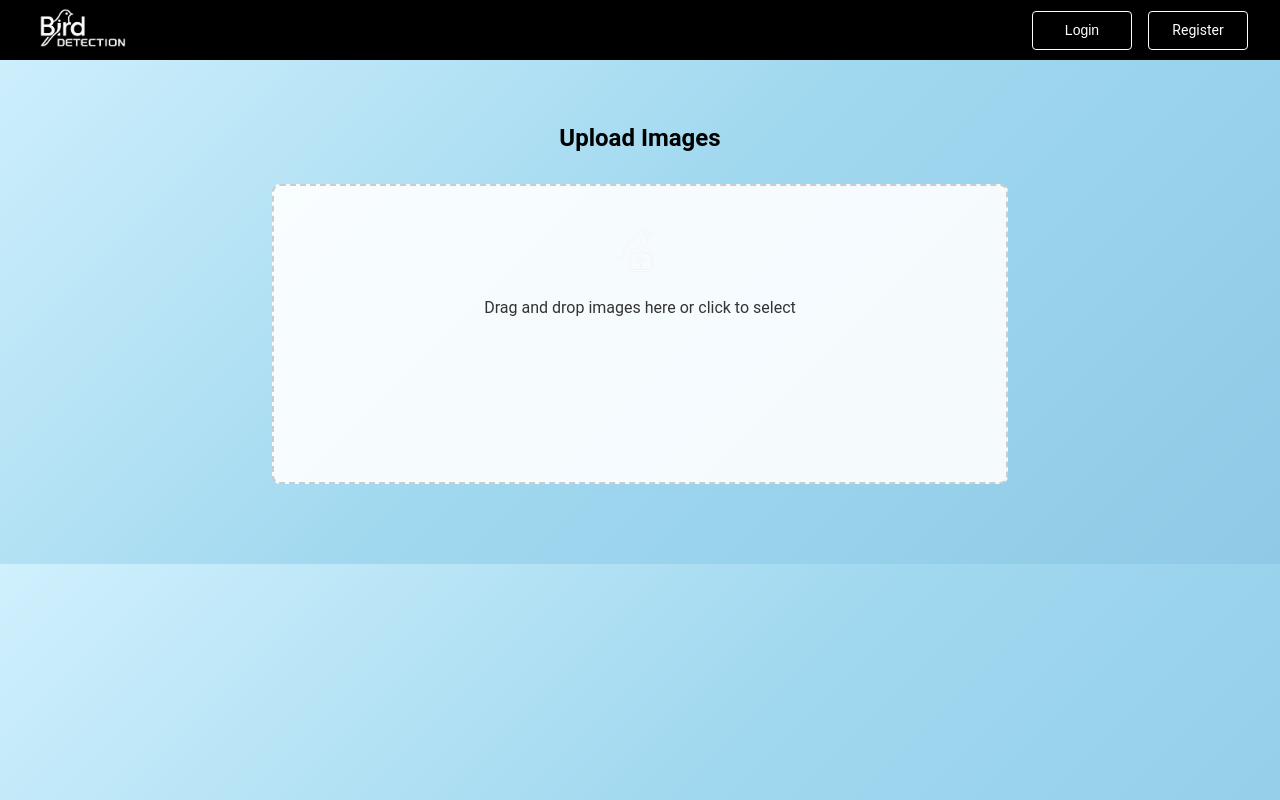
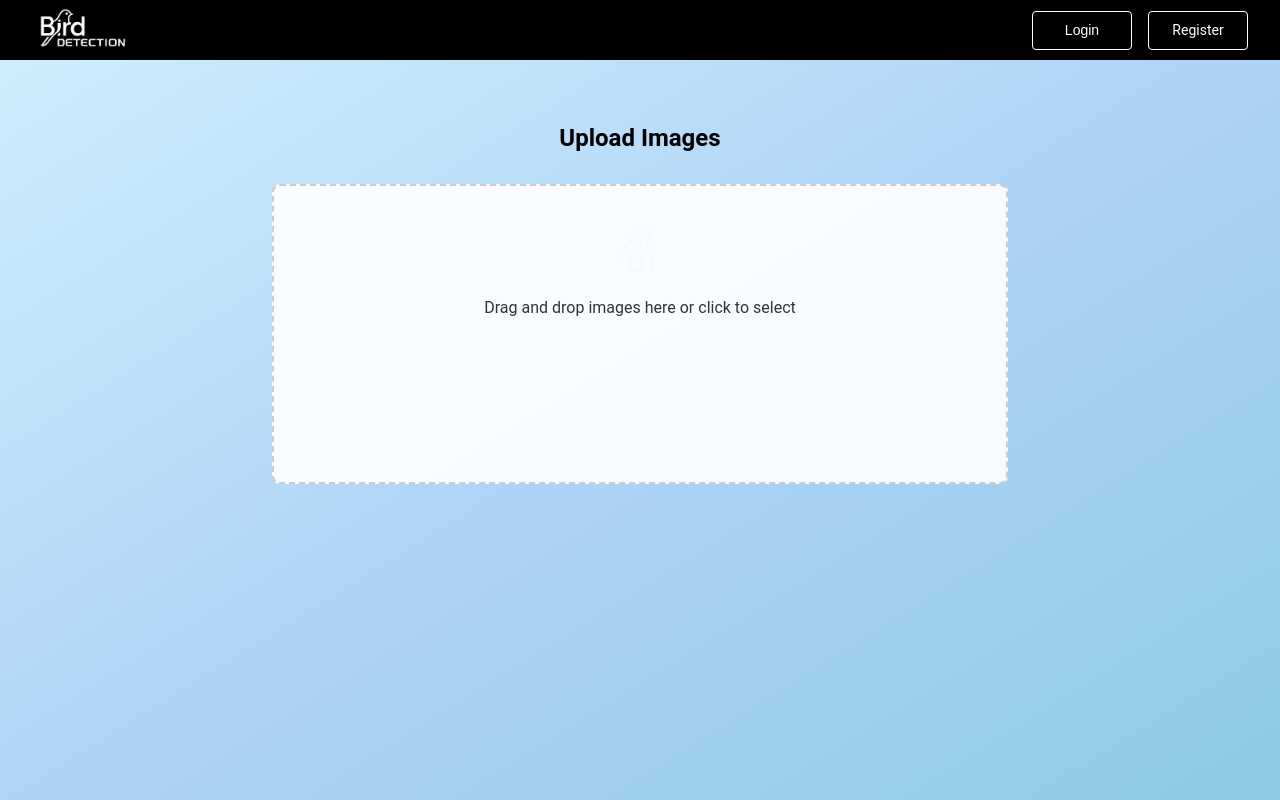
Before and after one commit to Nauxuswatchout/5225_assignment, a Flask app: template templates/upload.html in a window 1280 px wide. Run offline with Flask 3, Linux system fonts and the light colour scheme; the template is opened without the code that fills it, so the values that code supplies are empty; some libraries are stand-ins or nearby versions.

Commit message:
Update upload.html

```diff
--- a/templates/upload.html
+++ b/templates/upload.html
@@ -1,7 +1,7 @@
 {% extends "base.html" %}
 
 {% block content %}
-<!-- 矩阵背景 -->
+<!-- Matrix Background -->
 <canvas id="matrix-background" style="display: none; position: fixed; top: 0; left: 0; width: 100%; height: 100%; z-index: -1;"></canvas>
 
 <div class="upload-container">
@@ -17,7 +17,7 @@
     <div class="upload-status" id="uploadStatus"></div>
 </div>
 
-<!-- 上传通知 -->
+<!-- Upload notification -->
 <div id="notification" class="notification">
     <div class="notification-content">
         <div class="notification-icon">
@@ -31,6 +31,17 @@
 </div>
 
 <style>
+html, body {
+    height: 100%;
+    margin: 0;
+    padding: 0;
+    font-family: 'Roboto', sans-serif;
+    background: linear-gradient(to bottom right, #d0f0fd, #b0d4f7, #8ecae6);
+    background-repeat: no-repeat;
+    background-attachment: fixed;
+    background-size: cover;
+}
+
 .upload-container {
     position: relative;
     z-index: 2;
@@ -151,7 +162,7 @@
     transition: width 0.3s ease;
 }
 
-/* 矩阵背景样式 */
+/* Matrix background style */
 #matrix-background {
     opacity: 0;
     transition: opacity 0.5s ease;
@@ -167,7 +178,7 @@
     opacity: 1;
 }
 
-/* 通知样式 */
+/* Notification Style */
 .notification {
     display: none;
     position: fixed;
@@ -280,7 +291,7 @@
 
 <script src="{{ url_for('static', filename='js/matrix.js') }}"></script>
 <script>
-// 全局函数
+// Global Functions
 function showNotification(message, details, isSuccess = true) {
     const notification = document.getElementById('notification');
     notification.className = `notification ${isSuccess ? 'success' : 'error'}`;
@@ -293,7 +304,7 @@ function hideNotification() {
     const notification = document.getElementById('notification');
     notification.classList.remove('visible');
 
-    // 恢复页面原始状态
+    // Restore the page to its original state
     const matrixCanvas = document.getElementById('matrix-background');
     const uploadBox = document.getElementById('uploadBox');
     const statusItems = document.querySelectorAll('.status-item');
@@ -350,11 +361,11 @@ document.addEventListener('DOMContentLoaded', function() {
         });
     }
 
-    // 处理文件上传
+    // Handling file uploads
     async function uploadFile(file) {
         if (!uploadInProgress) {
             uploadInProgress = true;
-            // 启动矩阵背景
+            // Startup matrix background
             const matrixCanvas = document.getElementById('matrix-background');
             const uploadBox = document.getElementById('uploadBox');
 
@@ -367,7 +378,7 @@ document.addEventListener('DOMContentLoaded', function() {
             initMatrix(matrixCanvas);
         }
 
-        // 创建状态元素
+        // Creating a state element
         const statusItem = document.createElement('div');
         statusItem.className = 'status-item matrix-active';
         statusItem.innerHTML = `
@@ -395,7 +406,7 @@ document.addEventListener('DOMContentLoaded', function() {
             if (response.ok) {
                 progressBar.style.width = '100%';
 
-                // 添加预览
+                // Add Preview
                 const reader = new FileReader();
                 reader.onload = (e) => {
                     const previewItem = document.createElement('div');
@@ -408,7 +419,7 @@ document.addEventListener('DOMContentLoaded', function() {
                 };
                 reader.readAsDataURL(file);
 
-                // 显示成功消息
+                // Display success message
                 showNotification(
                     'Upload Successful',
                     `File: ${file.name}\nS3 Key: ${result.s3_key}`,
@@ -426,7 +437,7 @@ document.addEventListener('DOMContentLoaded', function() {
             );
         }
 
-        // 检查是否所有上传都完成
+        // Check if all uploads are complete
         const inProgressUploads = uploadStatus.querySelectorAll('.progress-bar[style="width: 100%"]');
         if (inProgressUploads.length === uploadStatus.children.length) {
             uploadInProgress = false;
```
